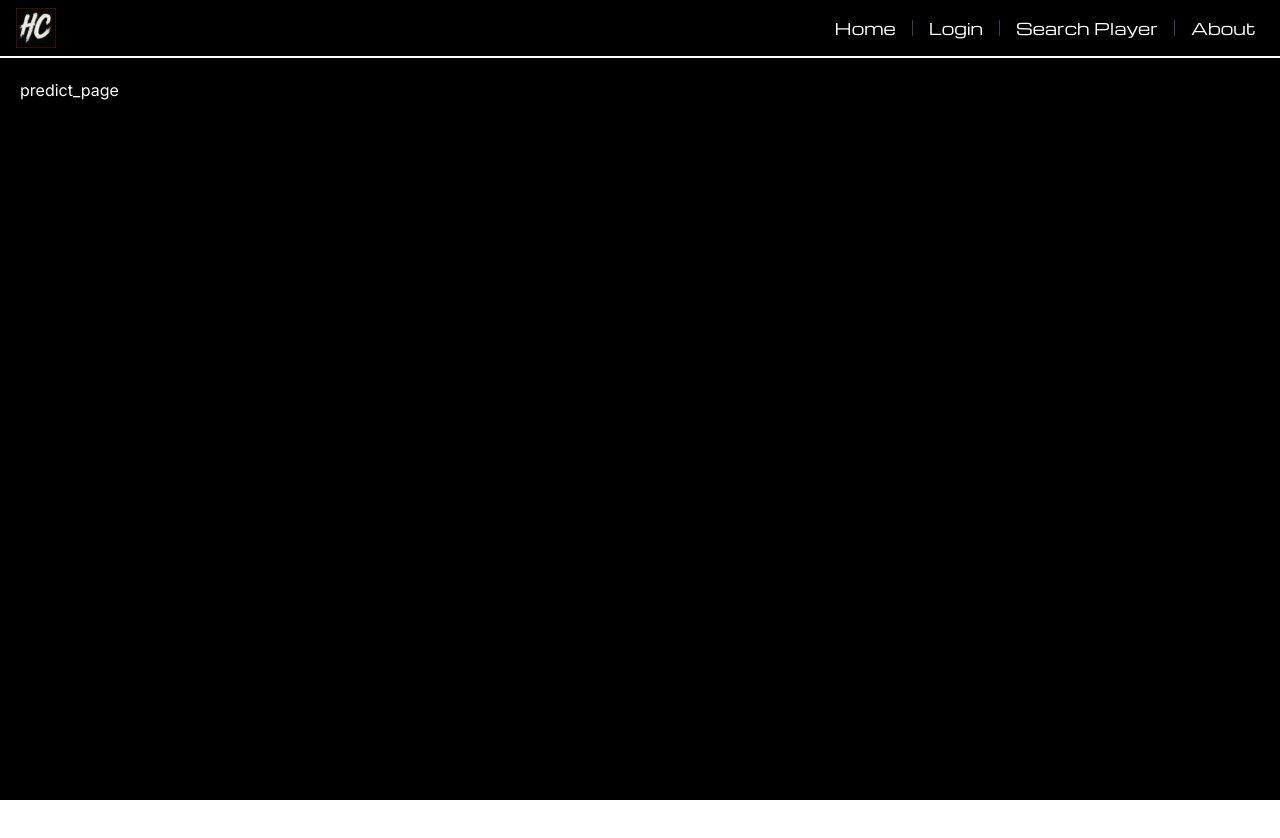
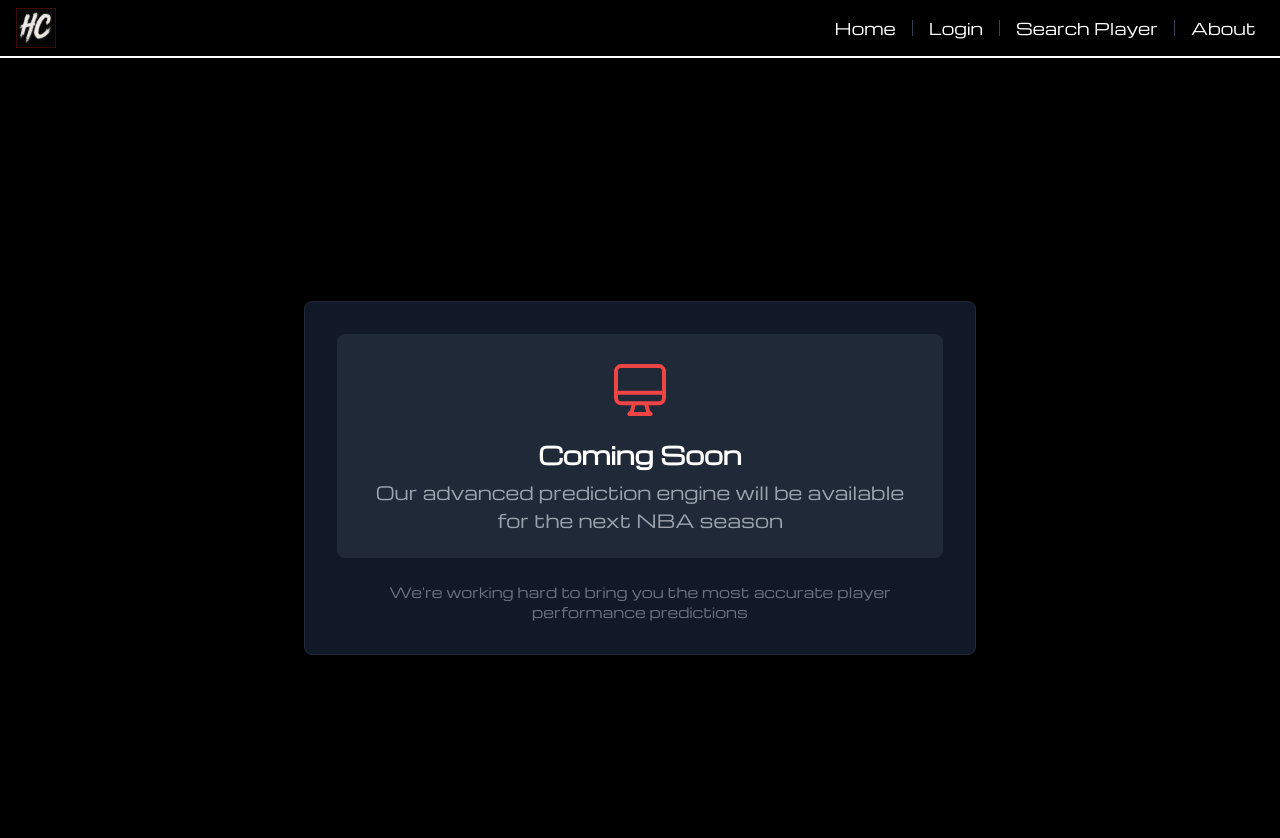
Before and after one commit to WilliamBu1/heatcheck-frontend, a React (Vite) app: page /predict_page in a window 1280 px wide. Shown: the top 838 px of the page. Before the commit the page ends 800 px from the top, so only its background shows below. Built offline with nearby package versions, Linux system fonts and the light colour scheme.

Commit message:
coming soon predic tpage

```diff
--- a/src/pages/predict_page.jsx
+++ b/src/pages/predict_page.jsx
@@ -2,7 +2,28 @@ import React from 'react'
 
 const predict_page = () => {
   return (
-    <div>predict_page</div>
+    <div className="min-h-screen bg-black text-white p-4 font-michroma flex flex-col items-center justify-center">
+      <div className="bg-gray-900 border border-gray-800 rounded-lg p-8 max-w-2xl w-full shadow-lg transform hover:shadow-red-900/20 transition-all duration-500">
+
+        <div className="bg-gray-800 rounded-lg p-6 mb-6">
+          <div className="flex justify-center mb-4">
+            <svg xmlns="http://www.w3.org/2000/svg" className="h-16 w-16 text-red-500" fill="none" viewBox="0 0 24 24" stroke="currentColor">
+              <path strokeLinecap="round" strokeLinejoin="round" strokeWidth={1.5} d="M9.75 17L9 20l-1 1h8l-1-1-.75-3M3 13h18M5 17h14a2 2 0 002-2V5a2 2 0 00-2-2H5a2 2 0 00-2 2v10a2 2 0 002 2z" />
+            </svg>
+          </div>
+          <h2 className="text-2xl font-bold text-center text-white mb-2">
+            Coming Soon
+          </h2>
+          <p className="text-center text-gray-400 text-lg">
+            Our advanced prediction engine will be available for the next NBA season
+          </p>
+        </div>
+
+        <div className="text-gray-500 text-center text-sm">
+          We're working hard to bring you the most accurate player performance predictions
+        </div>
+      </div>
+    </div>
   )
 }
 
```
